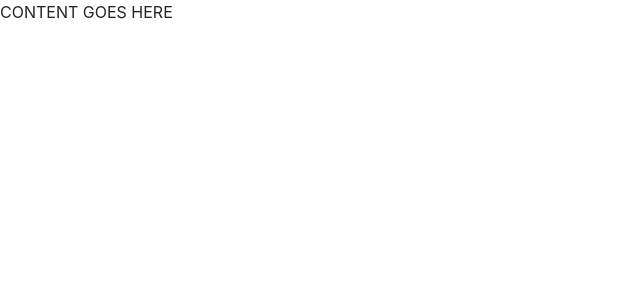
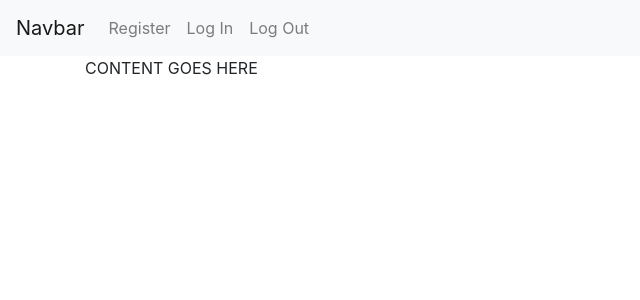
Before and after one commit to NicolasGuerrero/flask-feedback, a Flask app: template templates/base.html in a window 1280 px wide. Shown: the top 300 px of the page, without its empty margins (0-640 px from the left). Run offline with Flask 2, Linux system fonts and the light colour scheme; the template is opened without the code that fills it, so the values that code supplies are empty; some libraries are stand-ins or nearby versions.

Commit message:
add login/logout route. Add  register/authenticate class method for user. Add feedback class. Added html templates for login

```diff
--- a/app.py
+++ b/app.py
@@ -1,16 +1,16 @@
-from flask import Flask, redirect, render_template, request
+from flask import Flask, redirect, render_template, request, session, flash
 from models import db, connect_db, User
-from forms import CreateUserForm
+from forms import CreateUserForm, LoginForm
 
 app = Flask(__name__)
-app.config['SQLALCHEMY_DATABASE_URI'] = 'postgresql:///flask-feedback'
-app.config['SQLALCHEMY_TRACK_MODIFICATIONS'] = False
-app.config['SQLALCHEMY_ECHO'] = True
+app.config["SQLALCHEMY_DATABASE_URI"] = "postgresql:///flask-feedback"
+app.config["SQLALCHEMY_TRACK_MODIFICATIONS"] = False
+app.config["SQLALCHEMY_ECHO"] = True
 
 connect_db(app)
 db.create_all()
 
-app.config['SECRET_KEY'] = "secret"
+app.config["SECRET_KEY"] = "secret"
 
 
 @app.route("/")
@@ -19,29 +19,59 @@ def start():
 
 
 @app.route("/register", methods=["GET", "POST"])
-def register_user():
+def register():
     form = CreateUserForm()
 
     if form.validate_on_submit():
-        new_user = User(
+        new_user = User.register(
             username=form.username.data,
-            password=form.password.data,
+            pwd=form.password.data,
             email=form.email.data,
             first_name=form.first_name.data,
-            last_name=form.last_name.data)
+            last_name=form.last_name.data,
+        )
         db.session.add(new_user)
         db.session.commit()
         return redirect("/secret")
     else:
-        return render_template('register.html', form=form)
+        return render_template("register.html", form=form)
 
 
-# @app.route("/login", methods=["GET", "POST"])
-# def show_login():
+@app.route("/login", methods=["GET", "POST"])
+def login():
+
+    form = LoginForm()
+    if form.validate_on_submit():
+
+        user = User.authenticate(username=form.username.data, pwd=form.password.data)
+
+        if user:
+            # session["username'] keeps user logged in
+            session["username"] = user.username
+            return redirect("/secret")
+
+        else:
+
+            form.username.errors = ["Please try your username and password again."]
+
+    return render_template("login.html", form=form)
 
 
+@app.route("/users/<username>", methods=["GET"])
+def show_user(username):
 
-@app.route("/secret", methods=["GET"])
-def show_secret():
+    if "username" not in session:
+        flash("you must be logged in to view!")
+        return redirect("/")
 
-    return "You made it!"
+    user = User.query.get_or_404(username)
+
+    return render_template("user.html", user=user)
+
+
+@app.route("/logout", methods=["GET"])
+def logout():
+    if "username" in session:
+        session.pop("username")
+
+    return redirect("/")
--- a/requirements.txt
+++ b/requirements.txt
@@ -1,7 +1,10 @@
+bcrypt==3.1.7
+cffi==1.13.2
 Click==7.0
 entrypoints==0.3
 flake8==3.7.9
 Flask==1.1.1
+Flask-Bcrypt==0.7.1
 Flask-SQLAlchemy==2.4.1
 Flask-WTF==0.14.2
 itsdangerous==1.1.0
@@ -10,7 +13,9 @@ MarkupSafe==1.1.1
 mccabe==0.6.1
 psycopg2-binary==2.8.4
 pycodestyle==2.5.0
+pycparser==2.19
 pyflakes==2.1.1
+six==1.14.0
 SQLAlchemy==1.3.13
 Werkzeug==0.16.1
 WTForms==2.2.1
--- a/templates/base.html
+++ b/templates/base.html
@@ -1,5 +1,5 @@
 <!DOCTYPE html>
-<html lang="de">
+<html>
 
 <head>
   <meta charset="UTF-16">
@@ -10,7 +10,31 @@
 </head>
 
 <body>
-  {% block content %}CONTENT GOES HERE {% endblock %}
+  <nav class="navbar navbar-expand-sm navbar-light bg-light">
+    <a class="navbar-brand" href="#">Navbar</a>
+    <button class="navbar-toggler" type="button" data-toggle="collapse" data-target="#navbarNav" aria-controls="navbarNav" aria-expanded="false" aria-label="Toggle navigation">
+      <span class="navbar-toggler-icon"></span>
+    </button>
+    <div class="collapse navbar-collapse" id="navbarNav">
+      <ul class="navbar-nav">
+        <li class="nav-item">
+          <a class="nav-link" href="/register">Register</a>
+        </li>
+        <li class="nav-item">
+          <a class="nav-link" href="/login">Log In</a>
+        </li>
+        <li class="nav-item">
+          <a class="nav-link" href="/logout">Log Out</a>
+        </li>
+      </ul>
+    </div>
+  </nav>
+  <section class="container">
+    {% for msg in get_flashed_messages()%}
+    <h3 class="alert alert-info"> {{ msg }} </h3>
+    {% endfor %}
+    {% block content %}CONTENT GOES HERE {% endblock %}
+  </section>
 </body>
 
 </html>
--- a/templates/register.html
+++ b/templates/login.html
@@ -1,9 +1,9 @@
 {% extends 'base.html' %}
 
-{% block title %}Register New User{% endblock %}
+{% block title %}Log in{% endblock %}
 
 {% block content %}
-<h1>Register New User</h1>
+<h1>Log in</h1>
 <form method='POST'>
   {{ form.hidden_tag() }}
 
@@ -18,7 +18,7 @@
     {% endfor %}
   </p>
   {% endfor %}
-  <button type='submit'>Register</button>
+  <button type='submit'>Log in</button>
 </form>
 
 
```
Also changed, not shown: models.py (+45 -1 lines), templates/user.html (added, +17 -0 lines).
